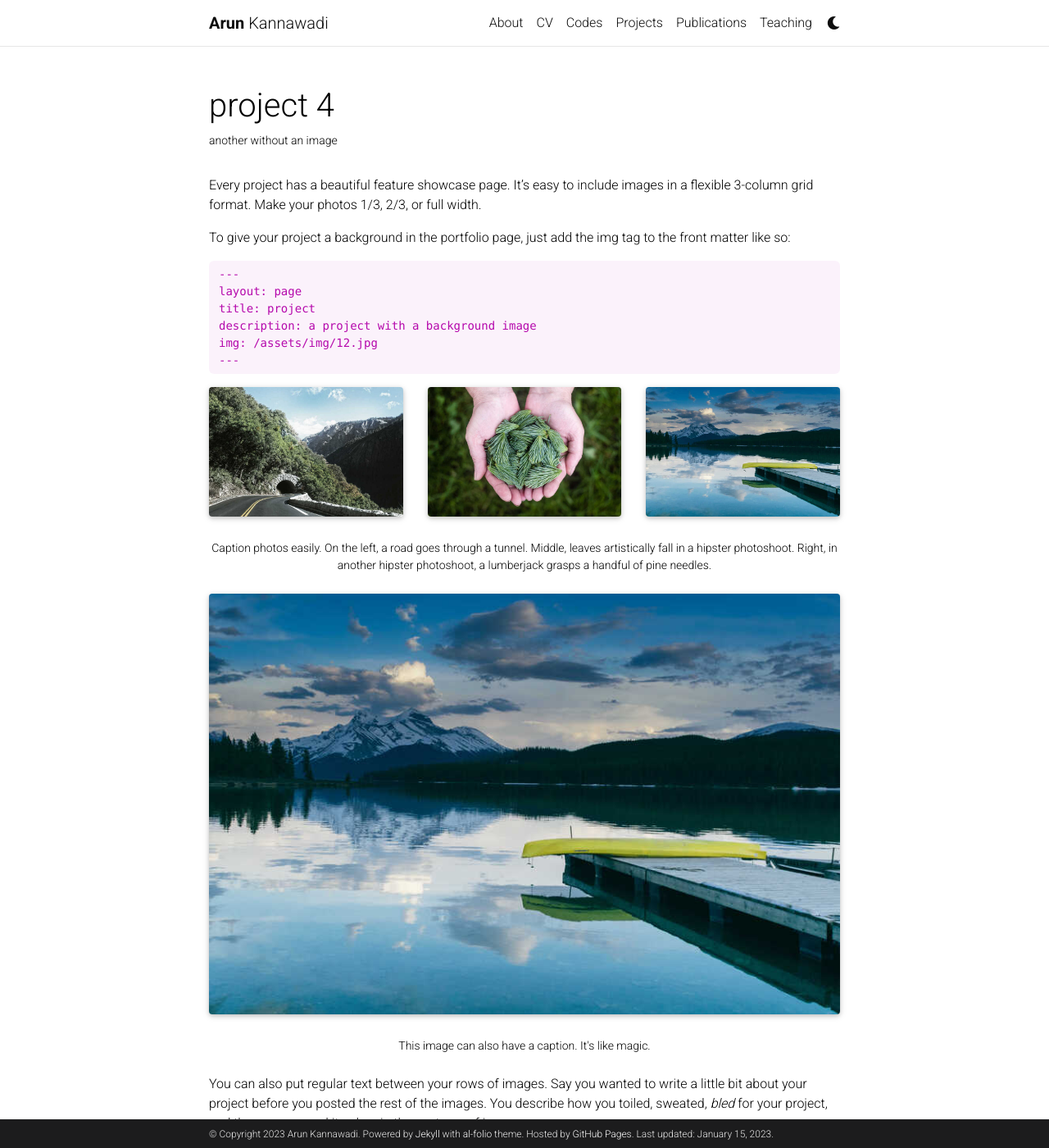
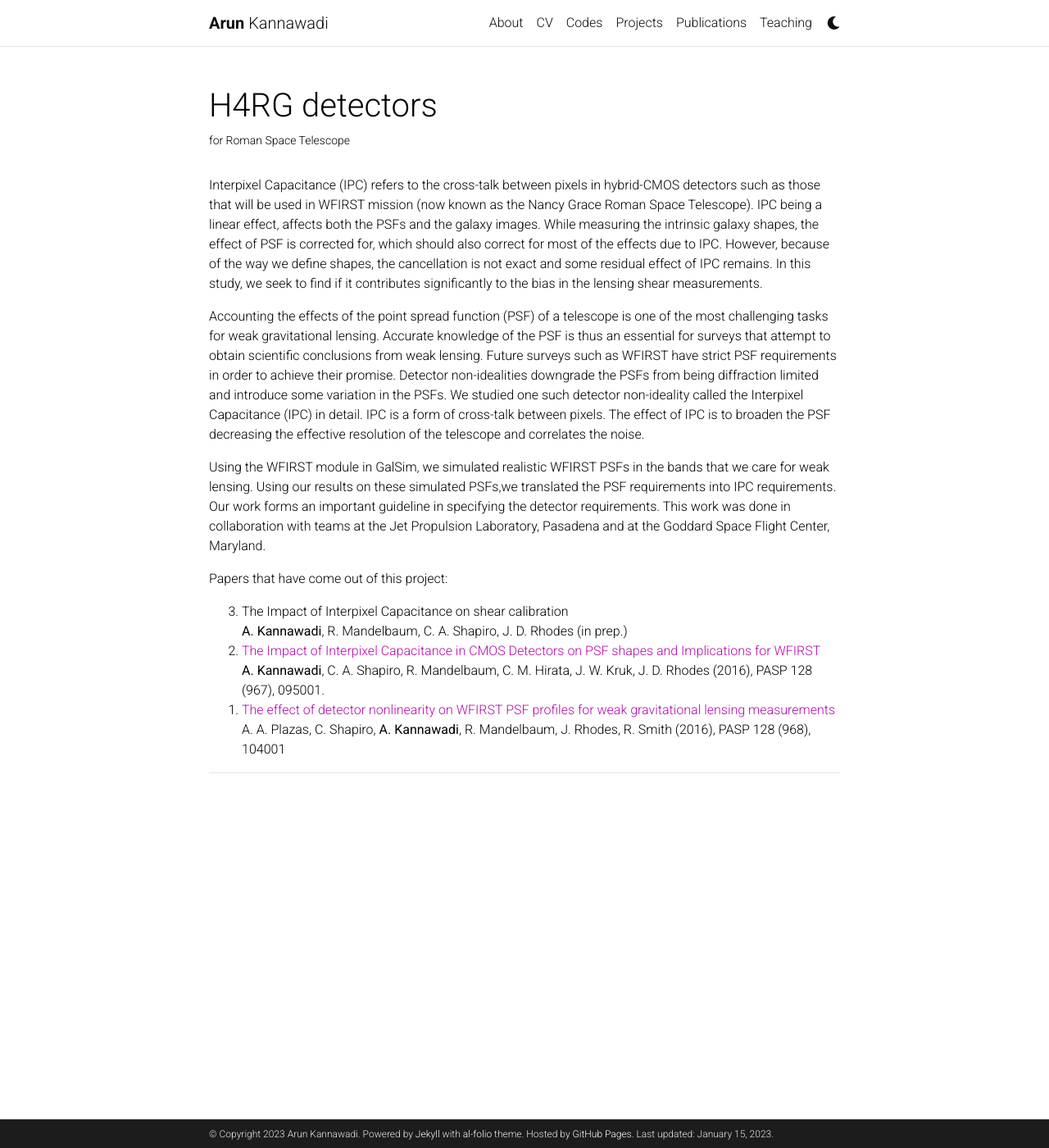
Before and after one commit to arunkannawadi/website, a Jekyll site: the page built from _projects/4_project.md, in a window 1280 px wide and 1400 px high. Shown: the whole window at 82% size. Built offline with Jekyll 4.4.1, drawn with Linux system fonts in a browser that asks for light colours; full-size pictures stand in for the smaller copies a plugin makes; comment, search, counter and statistics services are not loaded; a style sheet for code colours, icons or effects is not loaded; some of the changed text lies outside the part shown.

Commit message:
Add project 4

````diff
--- a/_projects/4_project.md
+++ b/_projects/4_project.md
@@ -1,80 +1,28 @@
 ---
 layout: page
-title: project 4
-description: another without an image
-img:
+title: H4RG detectors
+description: for Roman Space Telescope
+img: assets/img/roman.jpeg
 importance: 3
-category: fun
+category: work
+permalink: /projects/ipc-h4rg-roman/
 ---
 
-Every project has a beautiful feature showcase page.
-It's easy to include images in a flexible 3-column grid format.
-Make your photos 1/3, 2/3, or full width.
+Interpixel Capacitance (IPC) refers to the cross-talk between pixels in hybrid-CMOS detectors such as those that will be used in WFIRST mission (now known as the Nancy Grace Roman Space Telescope). IPC being a linear effect, affects both the PSFs and the galaxy images. While measuring the intrinsic galaxy shapes, the effect of PSF is corrected for, which should also correct for most of the effects due to IPC. However, because of the way we define shapes, the cancellation is not exact and some residual effect of IPC remains. In this study, we seek to find if it contributes significantly to the bias in the lensing shear measurements.
 
-To give your project a background in the portfolio page, just add the img tag to the front matter like so:
+Accounting the effects of the point spread function (PSF) of a telescope is one of the most challenging tasks for weak gravitational lensing. Accurate knowledge of the PSF is thus an essential for surveys that attempt to obtain scientific conclusions from weak lensing. Future surveys such as WFIRST have strict PSF requirements in order to achieve their promise. Detector non-idealities downgrade the PSFs from being diffraction limited and introduce some variation in the PSFs. We studied one such detector non-ideality called the Interpixel Capacitance (IPC) in detail. IPC is a form of cross-talk between pixels. The effect of IPC is to broaden the PSF decreasing the effective resolution of the telescope and correlates the noise.
 
-    ---
-    layout: page
-    title: project
-    description: a project with a background image
-    img: /assets/img/12.jpg
-    ---
-
-<div class="row">
-    <div class="col-sm mt-3 mt-md-0">
-        {% include figure.html path="assets/img/1.jpg" title="example image" class="img-fluid rounded z-depth-1" %}
-    </div>
-    <div class="col-sm mt-3 mt-md-0">
-        {% include figure.html path="assets/img/3.jpg" title="example image" class="img-fluid rounded z-depth-1" %}
-    </div>
-    <div class="col-sm mt-3 mt-md-0">
-        {% include figure.html path="assets/img/5.jpg" title="example image" class="img-fluid rounded z-depth-1" %}
-    </div>
-</div>
-<div class="caption">
-    Caption photos easily. On the left, a road goes through a tunnel. Middle, leaves artistically fall in a hipster photoshoot. Right, in another hipster photoshoot, a lumberjack grasps a handful of pine needles.
-</div>
-<div class="row">
-    <div class="col-sm mt-3 mt-md-0">
-        {% include figure.html path="assets/img/5.jpg" title="example image" class="img-fluid rounded z-depth-1" %}
-    </div>
-</div>
-<div class="caption">
-    This image can also have a caption. It's like magic.
-</div>
-
-You can also put regular text between your rows of images.
-Say you wanted to write a little bit about your project before you posted the rest of the images.
-You describe how you toiled, sweated, *bled* for your project, and then... you reveal its glory in the next row of images.
+Using the WFIRST module in GalSim, we simulated realistic WFIRST PSFs in the bands that we care for weak lensing. Using our results on these simulated PSFs,we translated the PSF requirements into IPC requirements. Our work forms an important guideline in specifying the detector requirements. This work was done in collaboration with teams at the Jet Propulsion Laboratory, Pasadena and at the Goddard Space Flight Center, Maryland.
 
 
-<div class="row justify-content-sm-center">
-    <div class="col-sm-8 mt-3 mt-md-0">
-        {% include figure.html path="assets/img/6.jpg" title="example image" class="img-fluid rounded z-depth-1" %}
-    </div>
-    <div class="col-sm-4 mt-3 mt-md-0">
-        {% include figure.html path="assets/img/11.jpg" title="example image" class="img-fluid rounded z-depth-1" %}
-    </div>
-</div>
-<div class="caption">
-    You can also have artistically styled 2/3 + 1/3 images, like these.
-</div>
 
-
-The code is simple.
-Just wrap your images with `<div class="col-sm">` and place them inside `<div class="row">` (read more about the <a href="https://getbootstrap.com/docs/4.4/layout/grid/">Bootstrap Grid</a> system).
-To make images responsive, add `img-fluid` class to each; for rounded corners and shadows use `rounded` and `z-depth-1` classes.
-Here's the code for the last row of images above:
-
-{% raw %}
-```html
-<div class="row justify-content-sm-center">
-    <div class="col-sm-8 mt-3 mt-md-0">
-        {% include figure.html path="assets/img/6.jpg" title="example image" class="img-fluid rounded z-depth-1" %}
-    </div>
-    <div class="col-sm-4 mt-3 mt-md-0">
-        {% include figure.html path="assets/img/11.jpg" title="example image" class="img-fluid rounded z-depth-1" %}
-    </div>
-</div>
-```
-{% endraw %}
+Papers that have come out of this project:
+<ol reversed>
+<li> The Impact of Interpixel Capacitance on shear calibration<br>
+<b>A. Kannawadi</b>, R. Mandelbaum, C. A. Shapiro, J. D. Rhodes (in prep.)</li>
+<li> <a href="https://ui.adsabs.harvard.edu/abs/2016PASP..128i5001K/abstract">The Impact of Interpixel Capacitance in CMOS Detectors on PSF shapes and Implications for WFIRST</a><br>
+	<b>A. Kannawadi</b>, C. A. Shapiro, R. Mandelbaum, C. M. Hirata, J. W. Kruk, J. D. Rhodes (2016), PASP 128 (967), 095001. </li>
+<li> <a href="https://ui.adsabs.harvard.edu/abs/2016PASP..128j4001P/abstract">The effect of detector nonlinearity on WFIRST PSF profiles for weak gravitational lensing measurements</a><br>
+A. A. Plazas, C. Shapiro, <b>A. Kannawadi</b>, R. Mandelbaum, J. Rhodes, R. Smith (2016), PASP 128 (968), 104001 </li>
+</ol>
+<hr>
````
Also changed, not shown: _projects/2_project.md (+1 -1 lines), _projects/3_project.md (+1 -0 lines), assets/img/roman.jpeg (added).
